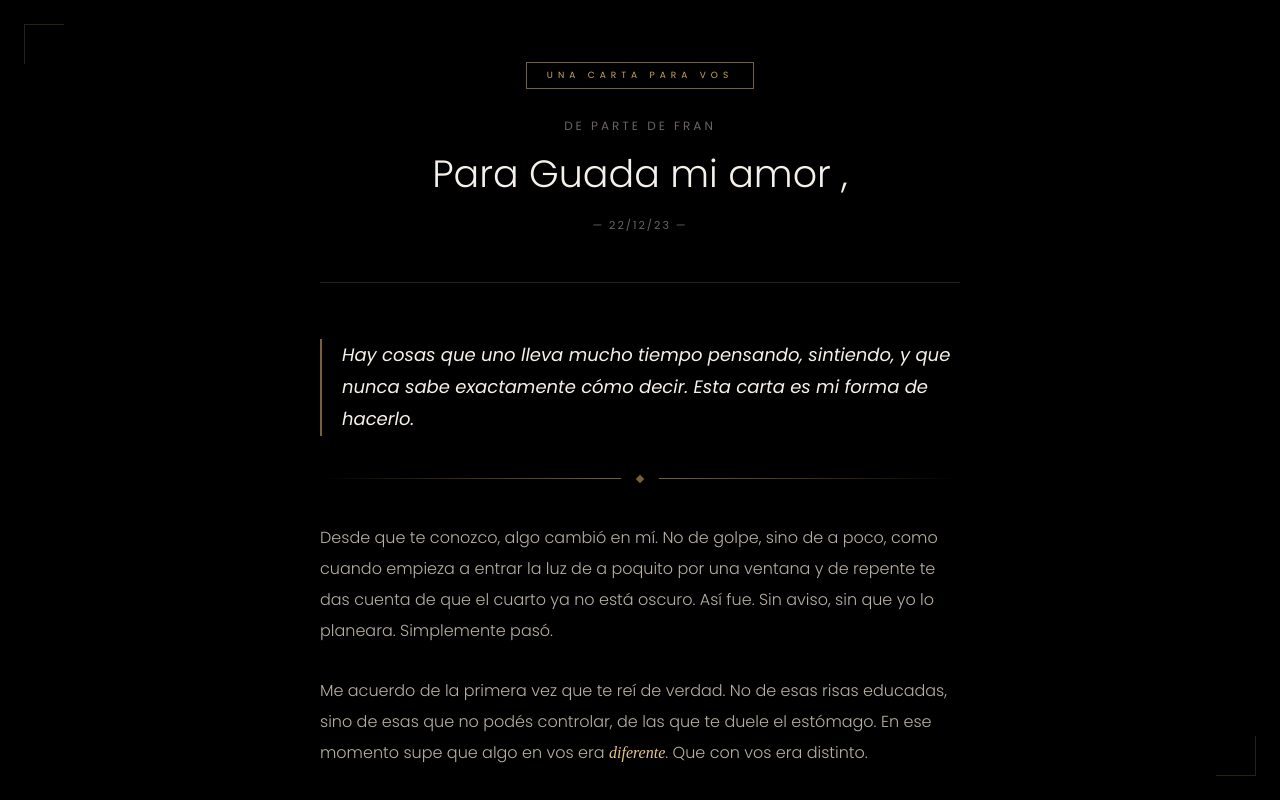
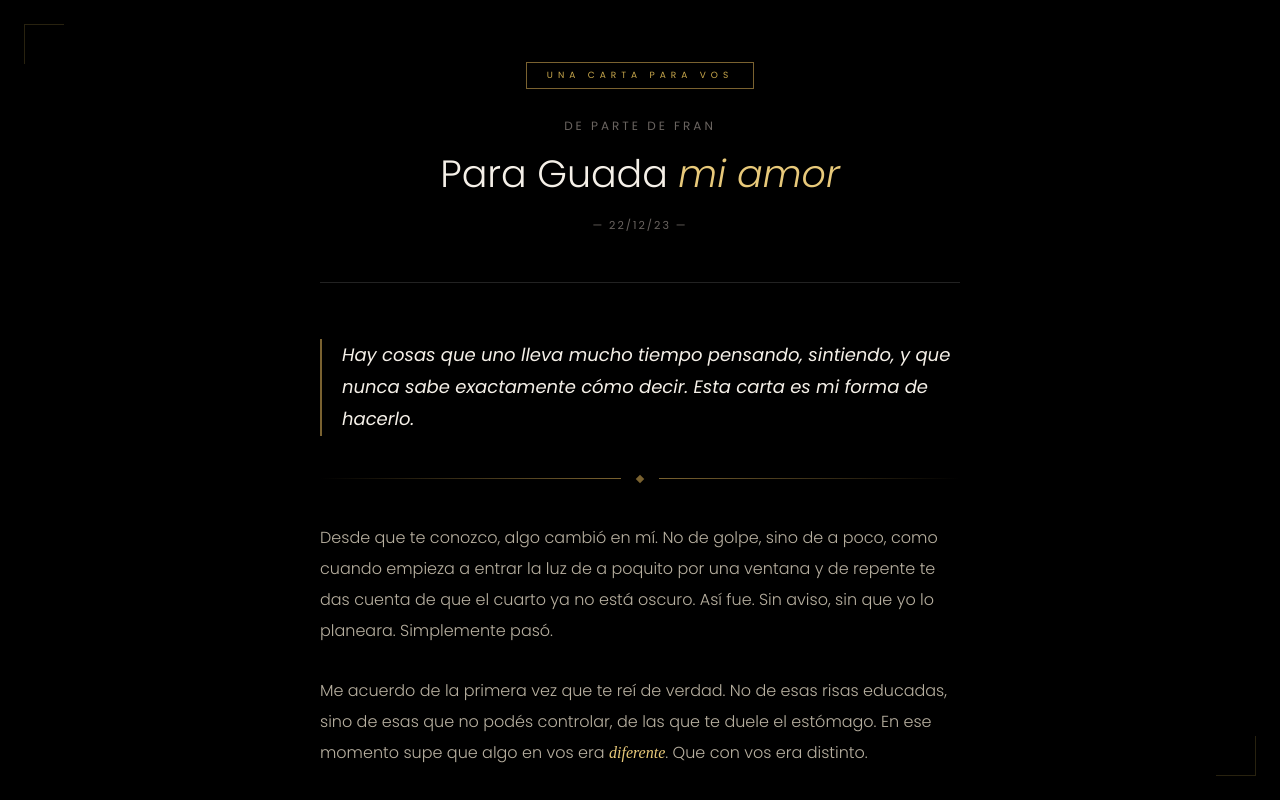
Before and after one commit to sanvalentin-code/carta2, a plain HTML site: page index.html in a window 1280 px wide. Both pictures are taken after a click on the button "ABRIR CARTA". Drawn offline with Linux system fonts and the light colour scheme.

Commit message:
Update index.html

```diff
--- a/index.html
+++ b/index.html
@@ -3,7 +3,7 @@
 <head>
 <meta charset="UTF-8">
 <meta name="viewport" content="width=device-width, initial-scale=1.0">
-<title> para vos</title>
+<title>Carta</title>
 <link href="https://fonts.googleapis.com/css2?family=Poppins:ital,wght@0,300;0,400;0,500;0,600;0,700;1,300;1,400&display=swap" rel="stylesheet">
 <style>
   *, *::before, *::after { box-sizing: border-box; margin: 0; padding: 0; }
@@ -502,7 +502,7 @@
   <div class="letter-header">
     <div class="letter-badge">Una carta para vos</div>
     <p class="letter-from">De parte de fran</p>
-    <h1 class="letter-to-name">Para Guada mi amor <em></em>,</h1>
+    <h1 class="letter-to-name">Para Guada <em>mi amor</em></h1>
     <p class="letter-date">— 22/12/23 —</p>
   </div>
 
```
